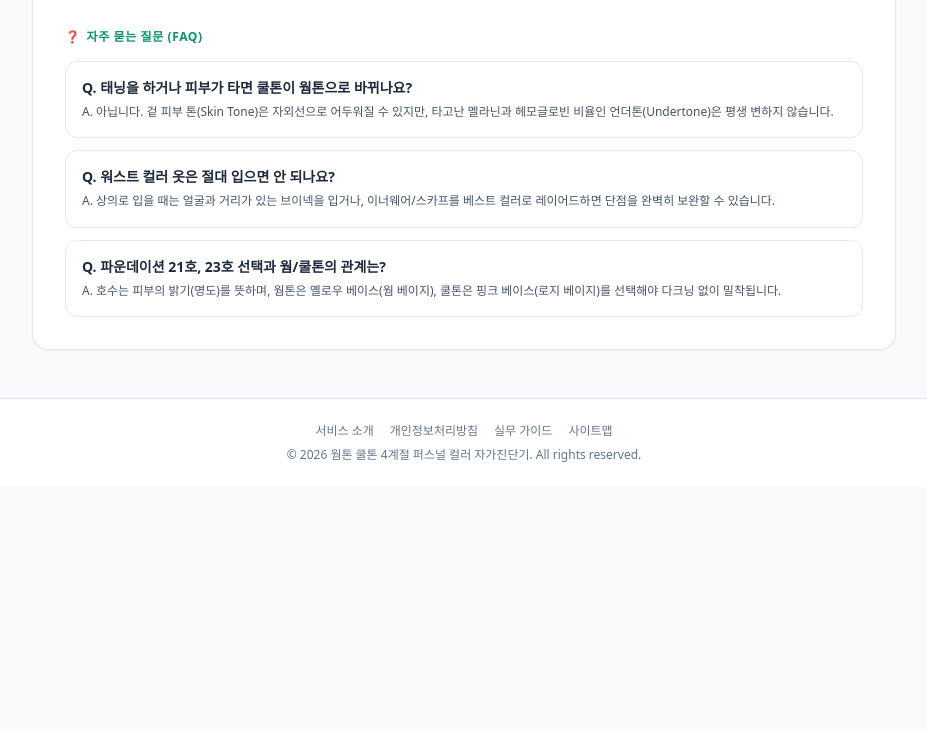
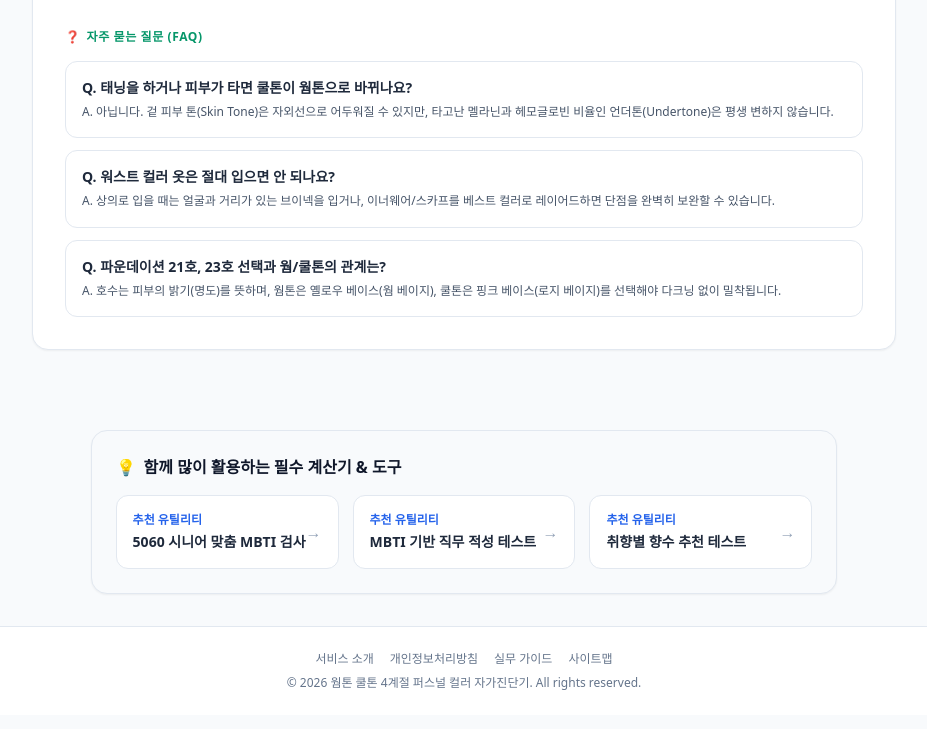
Before and after one commit to somsoo/personal-color-self-test, a plain HTML site: page index.html in a window 1280 px wide. Shown: the part 2413-3142 px from the top of the page, without its empty margins (176-1103 px from the left). Before the commit the page ends 2940 px from the top, so only its background shows below. Drawn offline with nearby package versions, Linux system fonts and the light colour scheme.

Commit message:
feat: apply P1 JSON-LD structured data and P4 thematic cross-linking

```diff
--- a/index.html
+++ b/index.html
@@ -419,6 +419,40 @@
   </div>
 </section>
 
+<!-- 🔗 연관 유틸리티 도구 추천 카드 (사용자 체류시간 증가 & SEO 내부 링크) -->
+<section class="max-w-4xl mx-auto my-8 px-4">
+  <div class="bg-slate-50 dark:bg-slate-900/60 border border-slate-200 dark:border-slate-800 rounded-2xl p-6 shadow-sm">
+    <h3 class="text-base font-black text-slate-900 dark:text-white mb-4 flex items-center gap-2">
+      <span>💡</span> 함께 많이 활용하는 필수 계산기 & 도구
+    </h3>
+    <div class="grid grid-cols-1 sm:grid-cols-3 gap-3.5">
+
+      <a href="https://mbti-for-senior.enjoy-onepage.com/" class="p-4 bg-white dark:bg-slate-800 rounded-xl border border-slate-200 dark:border-slate-700 hover:border-blue-500 hover:shadow-md transition flex items-center justify-between group">
+        <div>
+          <div class="text-xs text-blue-600 dark:text-blue-400 font-bold mb-1">추천 유틸리티</div>
+          <div class="text-sm font-black text-slate-800 dark:text-slate-100 group-hover:text-blue-600 transition">5060 시니어 맞춤 MBTI 검사</div>
+        </div>
+        <span class="text-slate-400 group-hover:translate-x-1 transition font-bold">→</span>
+      </a>
+      <a href="https://mbti-job-test.enjoy-onepage.com/" class="p-4 bg-white dark:bg-slate-800 rounded-xl border border-slate-200 dark:border-slate-700 hover:border-blue-500 hover:shadow-md transition flex items-center justify-between group">
+        <div>
+          <div class="text-xs text-blue-600 dark:text-blue-400 font-bold mb-1">추천 유틸리티</div>
+          <div class="text-sm font-black text-slate-800 dark:text-slate-100 group-hover:text-blue-600 transition">MBTI 기반 직무 적성 테스트</div>
+        </div>
+        <span class="text-slate-400 group-hover:translate-x-1 transition font-bold">→</span>
+      </a>
+      <a href="https://perfume-recommend-app.enjoy-onepage.com/" class="p-4 bg-white dark:bg-slate-800 rounded-xl border border-slate-200 dark:border-slate-700 hover:border-blue-500 hover:shadow-md transition flex items-center justify-between group">
+        <div>
+          <div class="text-xs text-blue-600 dark:text-blue-400 font-bold mb-1">추천 유틸리티</div>
+          <div class="text-sm font-black text-slate-800 dark:text-slate-100 group-hover:text-blue-600 transition">취향별 향수 추천 테스트</div>
+        </div>
+        <span class="text-slate-400 group-hover:translate-x-1 transition font-bold">→</span>
+      </a>
+    </div>
+  </div>
+</section>
+
+
 <footer class="border-t border-slate-200 bg-white py-6 text-center text-xs text-slate-500 space-y-2">
 <div class="flex justify-center gap-4">
 <a class="hover:text-rose-600" href="/about.html">서비스 소개</a>
```
